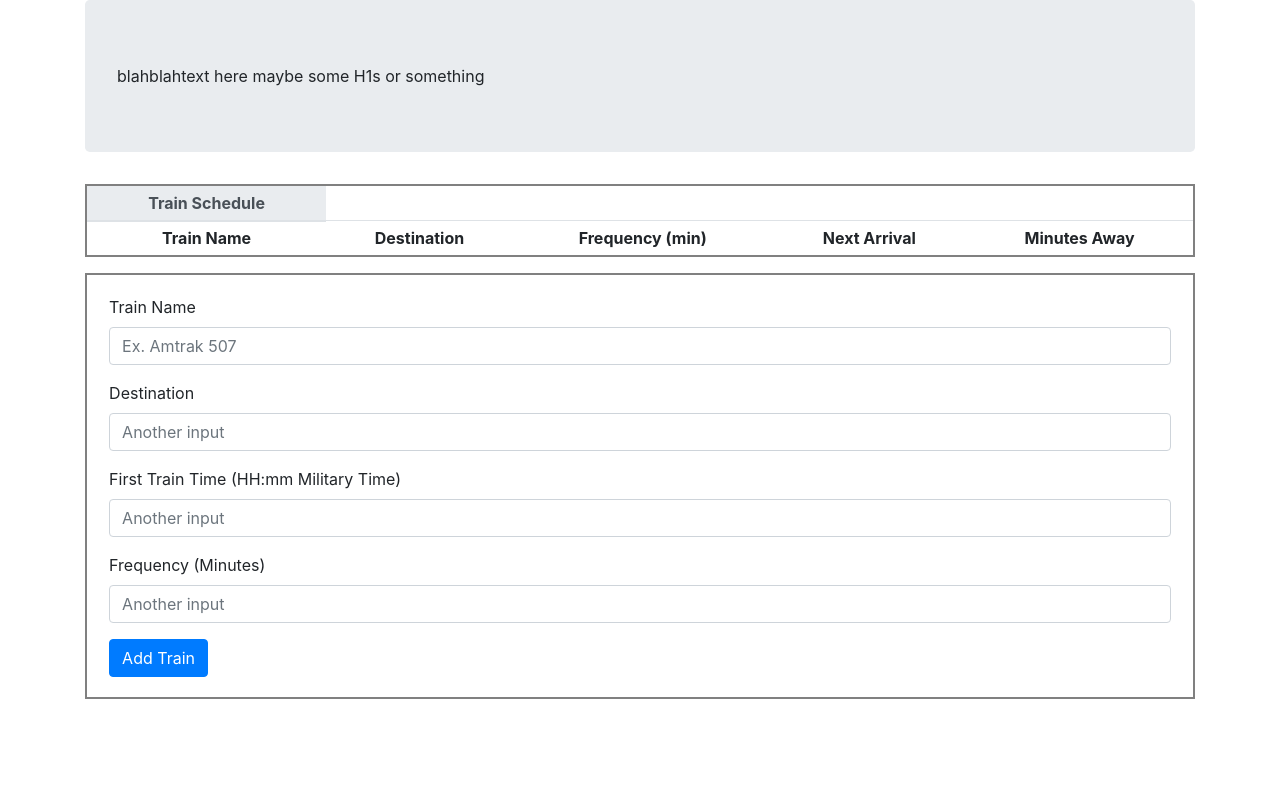
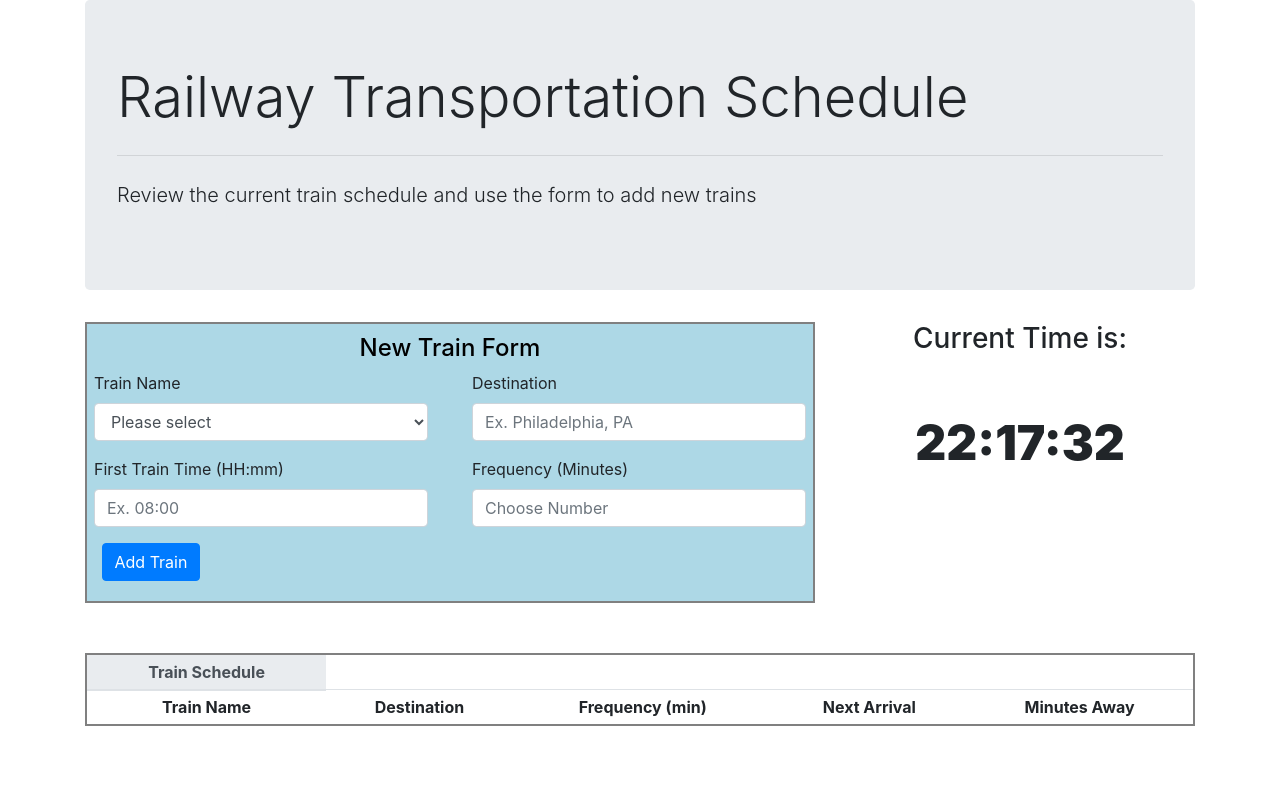
Before and after one commit to travisvadnais/Train-Schedule, a plain HTML site: page index.html in a window 1280 px wide. Drawn offline with nearby package versions, Linux system fonts and the light colour scheme; no server answers.

Commit message:
Functionality is done

```diff
--- a/assets/css/style.css
+++ b/assets/css/style.css
@@ -1,28 +1,40 @@
 
-
-/* table formatting */
 table, form {
     border: 2px double grey;
 }
 
 form {
-    margin-bottom: 100px;
+    background: lightblue;
+}
+
+h4.form_header {
+    margin-top: 10px;
+    text-align: center;
+    background: lightblue;
+    color: black;
 }
 
 th, tr td {
     text-align: center;
 }
 
+select:focus option.holder {
+    display: none;
+  }
+
 #train_name, #destination, #first_train, #frequency, label {
     width: 96%;
     margin-left: 2%;
-}
-
-label#train_name {
-    margin-top: 20px;
 }
 
 button#add_train {
     margin-left: 2%;
     margin-bottom: 20px;
 }
+
+#current_time {
+    text-align: center;
+    font-weight: 900;
+    padding-top: 50px;
+    font-size: 3em;
+}
--- a/assets/javascript/logic.js
+++ b/assets/javascript/logic.js
@@ -1,4 +1,7 @@
 $(document).ready(function () {
+
+    //Why not add a clock for posterity
+    startTime();
 
     // Initialize Firebase
     var config = {
@@ -19,33 +22,19 @@ $(document).ready(function () {
     var firstTrain="";
     var frequency="";
 
-    //HTML
-    //Set up jumbotron for title
-    //Set up table for the train data
-    //Set up form to add a new train
-
-    //JS - on load
-    //We need to pull all info from the database and populate it to the page on page load;
-    //Function will have to dynamically add a row w/ the data
-
-    //JS - on submit click
-    //store all values into a variable and clear all fields.  Prevent default.
-    //feed data to firebase
-    //bring data back and add to table
-
-
-
 
     //Click event
     $("#add_train").on("click", function(e) {
         //prevent page from reloading on click
         e.preventDefault();
         //assign the input value to all the variables
-        name = $("#train_name").val().trim();
+        name=$("#train_name").val().trim();
         destination=$("#destination").val().trim();
         firstTrain=$("#first_train").val().trim();
         frequency=$("#frequency").val().trim();
 
+        //If Statement will check to make sure all fields are filled in before submission
+        if ((name != "") && (destination != "") && (firstTrain != "") && (frequency != "")) {
             //log all the inputs
             console.log(name);
             console.log(destination);
@@ -65,26 +54,117 @@ $(document).ready(function () {
             $("#destination").val("");
             $("#first_train").val("");
             $("#frequency").val("");
+
+            //Return Borders to normal
+            $("#frequency").css({"border": "1px solid #ced4da"});
+            $("#first_train").css({"border": "1px solid #ced4da"});
+            $("#destination").css({"border": "1px solid #ced4da"});
+            $("#train_name").css({"border": "1px solid #ced4da"});
+
+        }
+        //If all fields are empty, change all borders to red
+        else if ((name == "Please select") && (destination == "") && (firstTrain == "") && (frequency == "")) {
+            $("#frequency").css({"border": "2px solid red"});
+            $("#first_train").css({"border": "2px solid red"});
+            $("#destination").css({"border": "2px solid red"});
+            $("#train_name").css({"border": "2px solid red"});
+        }
+        //If name field is empty, change to red
+        else if (name == "Please select") {
+            $("#train_name").css({"border": "2px solid red"});
+            if (destination != "") {
+                $("#destination").css({"border": "2px solid green"});
+            }
+            else if (firstTrain != "") {
+                $("#first_train").css({"border": "2px solid green"});
+            }
+        }
+        //If name field passes, check destination and change name to green
+        else if (destination == "") {
+            $("#destination").css({"border": "2px solid red"});
+            $("#train_name").css({"border": "2px solid green"});
+        }
+        //If destination passes, check firstTrain field and change name/destination to green
+        else if (firstTrain == "") {
+            $("#first_train").css({"border": "2px solid red"});
+            $("#destination").css({"border": "2px solid green"});
+            $("#train_name").css({"border": "2px solid green"});
+        }
+        //If top 3 fields pass, check frequency field and change other 3 to green
+        else if (frequency == "") {
+            $("#frequency").css({"border": "2px solid red"});
+            $("#first_train").css({"border": "2px solid green"});
+            $("#destination").css({"border": "2px solid green"});
+            $("#train_name").css({"border": "2px solid green"});
+        }
     });
 
     //add a listener for when a new train is added to firebase
     dataRef.ref().on("child_added", function(childSnapshot) {
 
+        //$("#current_time").text(moment().format('LT'));
+
         //Log all the data we pull back from Firebase
-        console.log(childSnapshot.val().name);
-        console.log(childSnapshot.val().destination);
-        console.log(childSnapshot.val().firstTrain);
-        console.log(childSnapshot.val().frequency);
+        console.log(childSnapshot.val().Train_Name);
+        console.log(childSnapshot.val().Destination);
+        console.log(childSnapshot.val().First_Train);
+        console.log(childSnapshot.val().Frequency);
+
+        //Calculate the 'Next Arrival' and 'Minutes Away' fields
+            //What do we know?
+        //1. Train comes every x minutes
+        var tFrequency = childSnapshot.val().Frequency;
+        console.log(tFrequency);
+        //2. First train is at hh:mm
+        var firstTime = childSnapshot.val().First_Train;
+        console.log(firstTime);
+        //3. Current Time
+        var currentTime = moment();
+        console.log(currentTime);
+        //Now we have to convert the first train time
+        var firstTimeConverted = moment(firstTime, "HH:mm").subtract(1, "years");
+        console.log(firstTimeConverted);
+        //Now we get the difference between now and the converted time of the first arrival
+        var diffTime = moment().diff(moment(firstTimeConverted), "minutes");
+        console.log(diffTime);
+        //Then get time apart (remainder)
+        var tRemainder = diffTime % tFrequency;
+        console.log(tRemainder);
+        //Calculate the minutes until the train
+        var tMinutesTillTrain = tFrequency - tRemainder;
+        console.log(tMinutesTillTrain);
+        //Calculate when the next train will arrive
+        var nextTrainUnformatted = moment().add(tMinutesTillTrain, "minutes");
+        console.log(nextTrainUnformatted);
+        var nextTrain = moment(nextTrainUnformatted.format("HH:mm"));
+        console.log(nextTrain._i);
+
+
 
         //Add all this new data to the table
-        $("#train_list").append("<tr><td>" + childSnapshot.val().Train_Name + "</td><td>" + childSnapshot.val().Destination + "</td><td>" + childSnapshot.val().Frequency + "</td><td>TBD</td><td>TBD</td>");
+        $("#train_list").append("<tr><td>" + childSnapshot.val().Train_Name + "</td><td>" + childSnapshot.val().Destination + "</td><td>" + childSnapshot.val().Frequency + "</td><td>" + nextTrain._i + "</td><td>" + tMinutesTillTrain + "</td>");
 
         // Handle the errors
     }, function(errorObject) {
         console.log("Errors handled: " + errorObject.code);
     });
 
-
+    //Clock Function
+    function startTime() {
+        var today = new Date();
+        var h = today.getHours();
+        var m = today.getMinutes();
+        var s = today.getSeconds();
+        m = checkTime(m);
+        s = checkTime(s);
+        $('#current_time').text(h + ":" + m + ":" + s);
+        var t = setTimeout(startTime, 500);
+    }
+    // This checker will just add a zero in front of numbers < 10
+    function checkTime(i) {
+        if (i < 10) {i = "0" + i};
+        return i;
+    }
 
 
 
--- a/index.html
+++ b/index.html
@@ -22,16 +22,74 @@
 
 <body>
 
+  <!-- This is the Jumbotron -->
   <div class="container">
     <div class="row">
       <div class="col">
         <div class="jumbotron">
-        blahblahtext here maybe some H1s or something
+          <h1 class="display-4">Railway Transportation Schedule</h1>
+          <hr class="my-4">
+          <p class="lead">Review the current train schedule and use the form to add new trains</p>
         </div>
       </div>
     </div>
   </div>
 
+  <!-- This is the form -->
+  <div class="container">
+    <div class="row">
+      <div class="col-sm-8">
+        <form id="new_train_form">
+          <h4 class="form_header">New Train Form</h4>
+          <div class="row">
+            <div class="form-group col-sm-6">
+              <label for="formGroupExampleInput" id="buffer">Train Name</label>
+              <select class="form-control" id="train_name" placeholder="Ex. Amtrak 507">
+                <option selected="selected" class="holder">Please select</option>
+                <option value="Amtrak">Amtrak</option>
+                <option value="BNSF">BNSF Railway</option>
+                <option value="UPR">Union Pacific Railroad</option>
+                <option value="CNR">Canadian National Railroad</option>
+                <option value="NSR">Norfolk Southern Railroad</option>
+                <option value="CSX">CSX Transportation</option>
+                <option value="KCS">Kansas City Southern Railway</option>
+                <option value="CPR">Canadian Pacific Railway</option>
+              </select>
+            </div>
+            <div class="form-group col-sm-6">
+              <label for="formGroupExampleInput2">Destination</label>
+              <input type="text" class="form-control" id="destination" placeholder="Ex. Philadelphia, PA">
+            </div>
+          </div>
+          <div class="row">
+            <div class="form-group col-sm-6">
+              <label for="formGroupExampleInput3">First Train Time (HH:mm)</label>
+              <input type="text" class="form-control" id="first_train" placeholder="Ex. 08:00">
+            </div>
+            <div class="form-group col-sm-6">
+              <label for="formGroupExampleInput4">Frequency (Minutes)</label>
+              <input type="number" min="1" max="60" class="form-control" id="frequency" placeholder="Choose Number">
+            </div>
+          </div>
+          <button type="submit" class="btn btn-primary" id="add_train">Add Train</button>
+        </form>
+      </div>
+      <div class="col-sm-4">
+        <h3 style="text-align: center">Current Time is: </h3>
+        <h1 id="current_time"></h1>
+      </div>
+    </div>
+  </div>
+
+  <!-- This is the train schedule -->
+  <div class="container">
+    <div class="row">
+      <div class="col">
+
+        <div id="current_time"></div>
+      </div>
+    </div>
+  </div>
   <div class="container">
     <div class="row">
       <div class="col table-responsive-sm">
@@ -58,31 +116,7 @@
     </div>
   </div>
 
-<div class="container">
-  <div class="row">
-    <div class="col">
-        <form id="new_train_form">
-          <div class="form-group">
-            <label id="train_name" for="formGroupExampleInput">Train Name</label>
-            <input type="text" class="form-control" id="train_name" placeholder="Ex. Amtrak 507">
-          </div>
-          <div class="form-group">
-            <label for="formGroupExampleInput2">Destination</label>
-            <input type="text" class="form-control" id="destination" placeholder="Another input">
-          </div>
-          <div class="form-group">
-            <label for="formGroupExampleInput3">First Train Time (HH:mm Military Time)</label>
-            <input type="text" class="form-control" id="first_train" placeholder="Another input">
-          </div>
-          <div class="form-group">
-            <label for="formGroupExampleInput4">Frequency (Minutes)</label>
-            <input type="text" class="form-control" id="frequency" placeholder="Another input">
-          </div>
-          <button type="submit" class="btn btn-primary" id="add_train">Add Train</button>
-        </form>
-    </div>
-  </div>
-</div>
+
 
 
 
```
Lines whose indentation alone changed are shown as unchanged.
